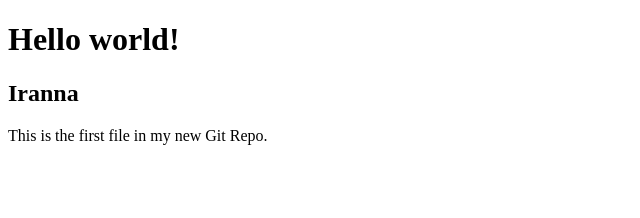
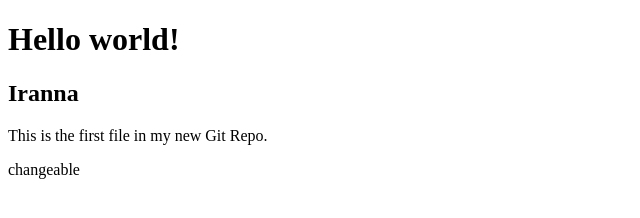
Before and after one commit to iranna-m-31/i_project, a plain HTML site: page index.html in a window 1280 px wide. Shown: the full height of the page, 0-640 px from the left. Drawn offline with Linux system fonts and the light colour scheme.

Commit message:
changeable line added

```diff
--- a/index.html
+++ b/index.html
@@ -8,6 +8,6 @@
 <h1>Hello world!</h1>
 <h2>Iranna</h2>
 <p>This is the first file in my new Git Repo.</p>
-
+changeable
 </body>
 </html>
```
